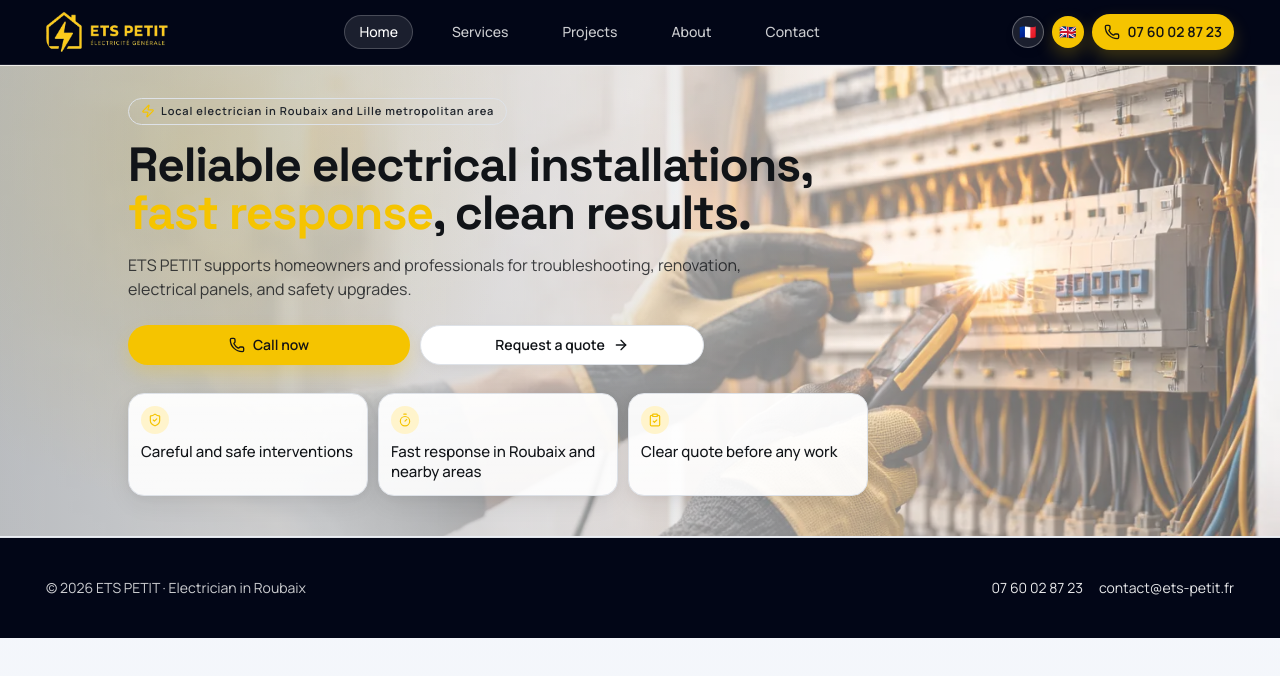
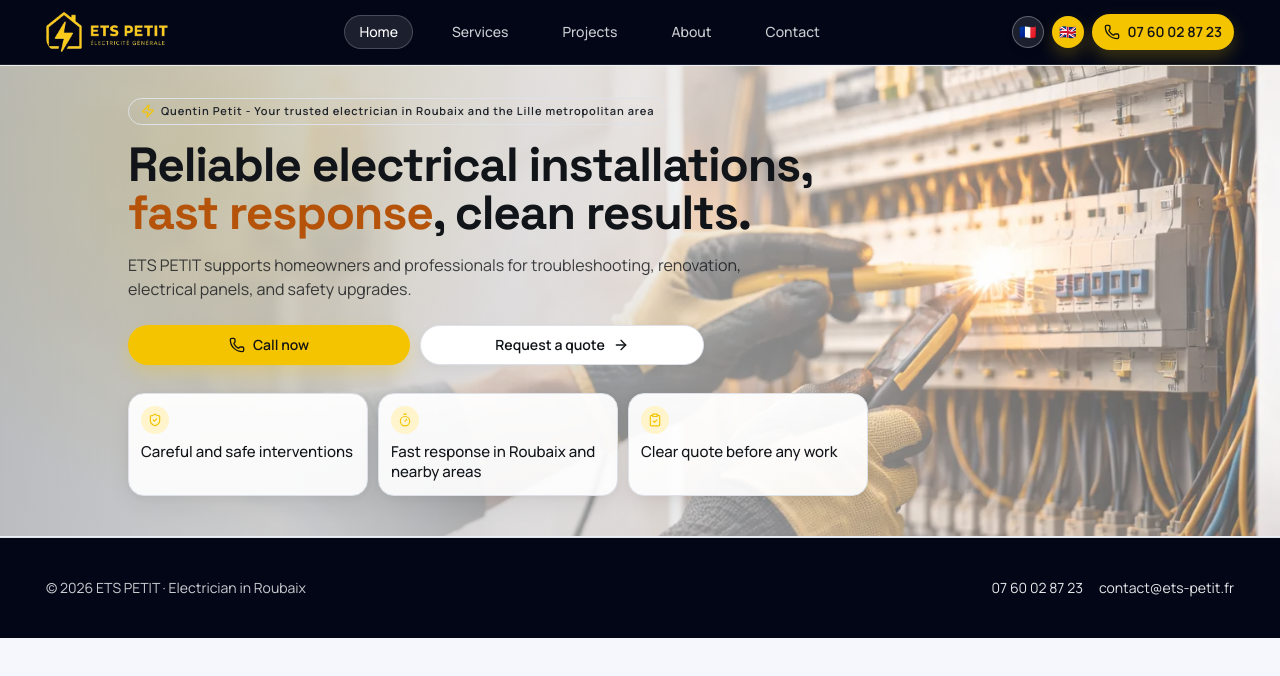
Before and after one commit to El-cmd/-Freelance-Mission-ETS-PETIT---Electricien, a React (Vite) app: page /#/ in a window 1280 px wide. Shown: the top 676 px of the page. Built offline with nearby package versions, Linux system fonts and the light colour scheme.

Commit message:
Hero: renforcer contraste du jaune et mettre le badge Quentin Petit

```diff
--- a/src/components/sections/HeroSection/HeroSection.tsx
+++ b/src/components/sections/HeroSection/HeroSection.tsx
@@ -46,7 +46,7 @@ export function HeroSection() {
 
             <h1 className="font-heading text-balance text-3xl font-bold leading-[1.04] tracking-tight text-foreground sm:text-4xl lg:text-5xl">
               {copy.heroTitleStart}
-              <span className="text-primary">
+              <span className="text-amber-700">
                 {copy.heroTitleHighlight}
               </span>
               {copy.heroTitleEnd}
--- a/src/data/siteContent.ts
+++ b/src/data/siteContent.ts
@@ -381,7 +381,7 @@ const uiCopy: Record<Locale, UiCopy> = {
     sectionContactTitle: 'Contact',
     sectionContactSubtitle:
       'Besoin d une intervention ou d un devis ? Réponse rapide par téléphone ou email.',
-    heroBadge: 'Électricien local à Roubaix et métropole lilloise',
+    heroBadge: 'Quentin Petit - Votre électricien de confiance à Roubaix et dans la métropole lilloise',
     heroTitleStart: 'Installations électriques fiables,',
     heroTitleHighlight: ' interventions rapides',
     heroTitleEnd: ', résultats propres.',
@@ -432,7 +432,7 @@ const uiCopy: Record<Locale, UiCopy> = {
     sectionContactTitle: 'Contact',
     sectionContactSubtitle:
       'Need an intervention or a quote? Fast response by phone or email.',
-    heroBadge: 'Local electrician in Roubaix and Lille metropolitan area',
+    heroBadge: 'Quentin Petit - Your trusted electrician in Roubaix and the Lille metropolitan area',
     heroTitleStart: 'Reliable electrical installations,',
     heroTitleHighlight: ' fast response',
     heroTitleEnd: ', clean results.',
```
